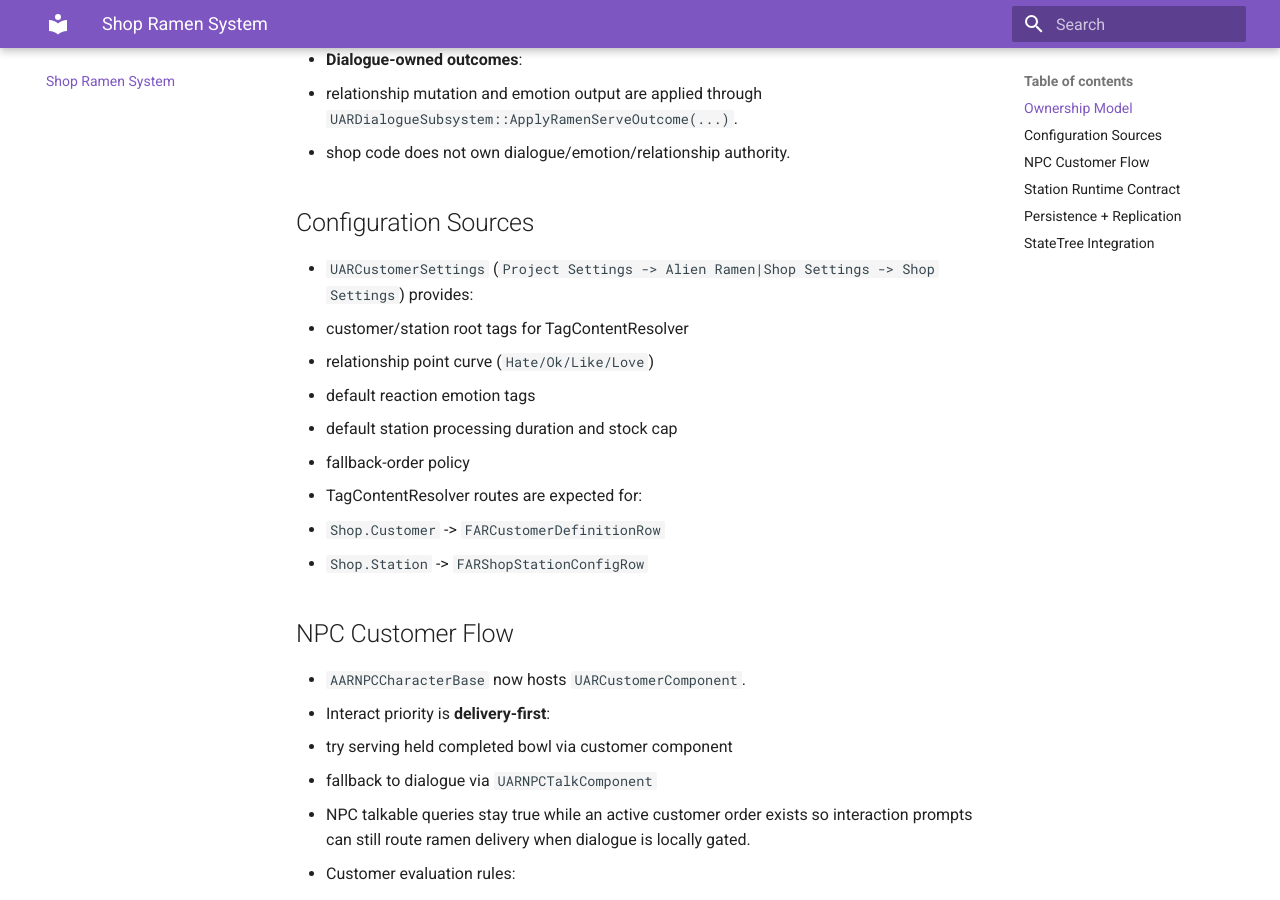
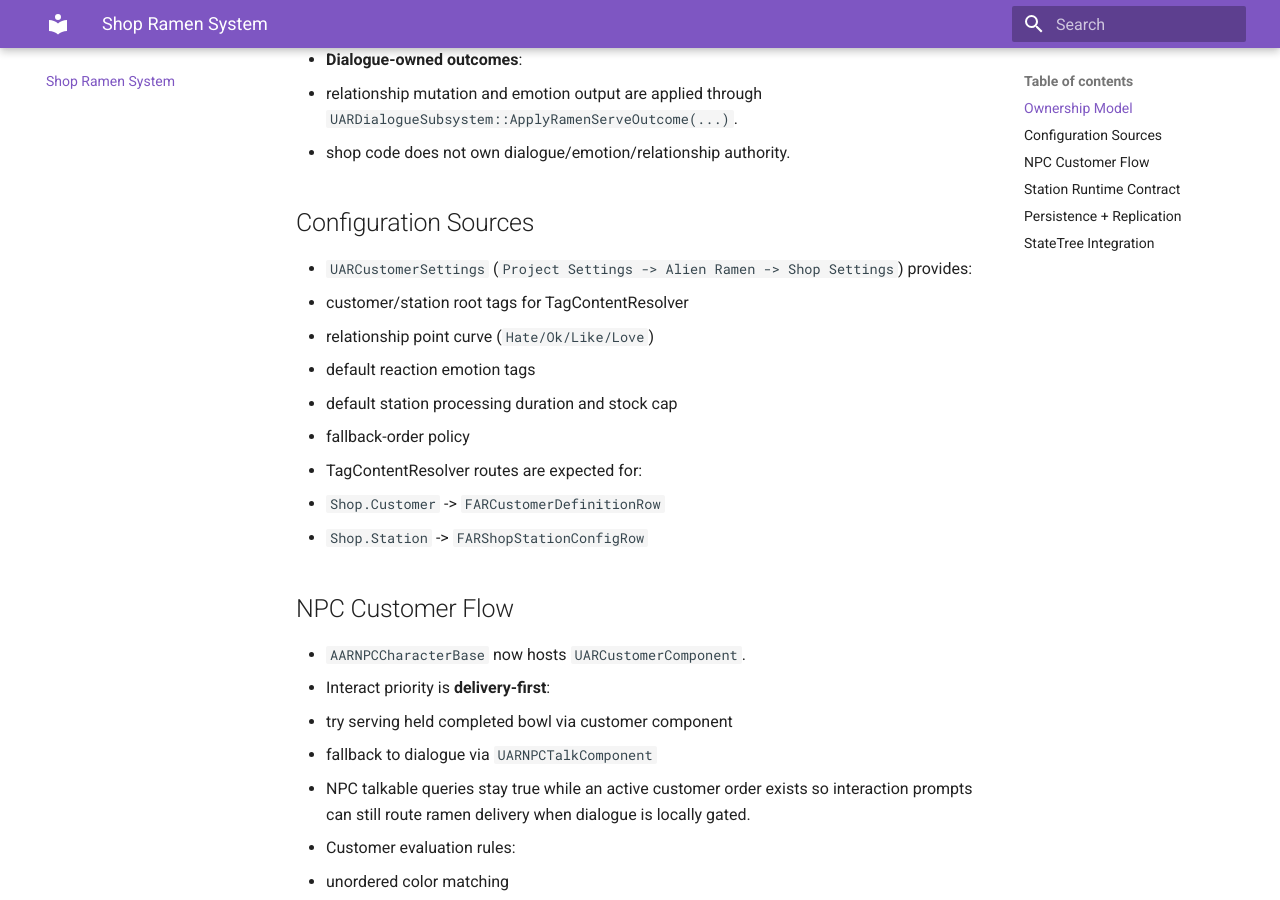
Before and after one commit to turnercore/unreal-alienramen, an MkDocs documentation site: the page built from Documentation/README_ShopRamenSystem.md, in a window 1280 px wide and 900 px high, scrolled down 550 px. Built offline with MkDocs 1.6.1 and Material for MkDocs 9.7.7, drawn with Linux system fonts in a browser that asks for light colours.

Commit message:
Fixed issues with project settings catagorization

```diff
--- a/Documentation/README_ShopRamenSystem.md
+++ b/Documentation/README_ShopRamenSystem.md
@@ -16,7 +16,7 @@
 
 ## Configuration Sources
 
-- `UARCustomerSettings` (`Project Settings -> Alien Ramen|Shop Settings -> Shop Settings`) provides:
+- `UARCustomerSettings` (`Project Settings -> Alien Ramen -> Shop Settings`) provides:
   - customer/station root tags for TagContentResolver
   - relationship point curve (`Hate/Ok/Like/Love`)
   - default reaction emotion tags
```
Also changed, not shown: Documentation/README_FactionSubsystem.md (+1 -1 lines), 14 other files.
